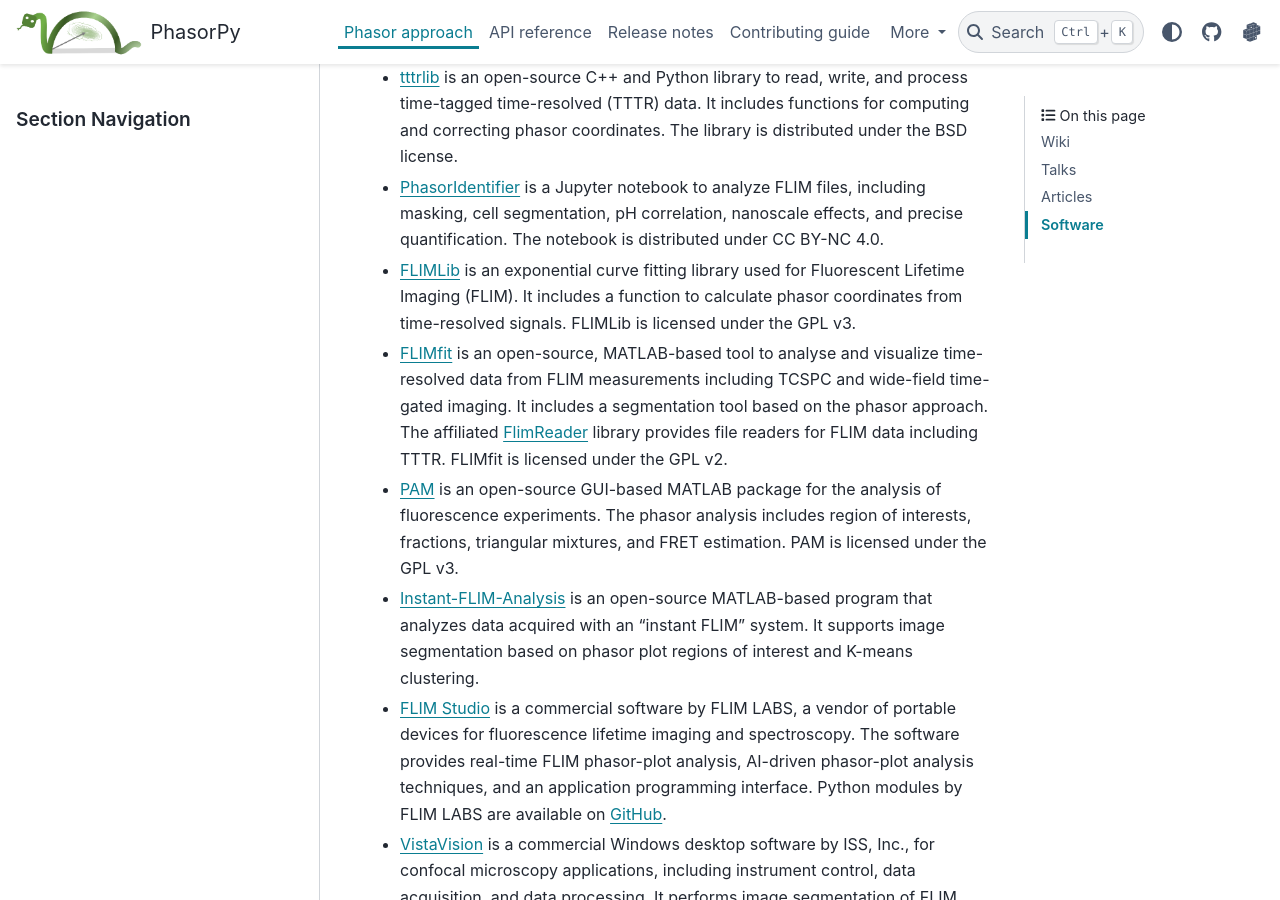
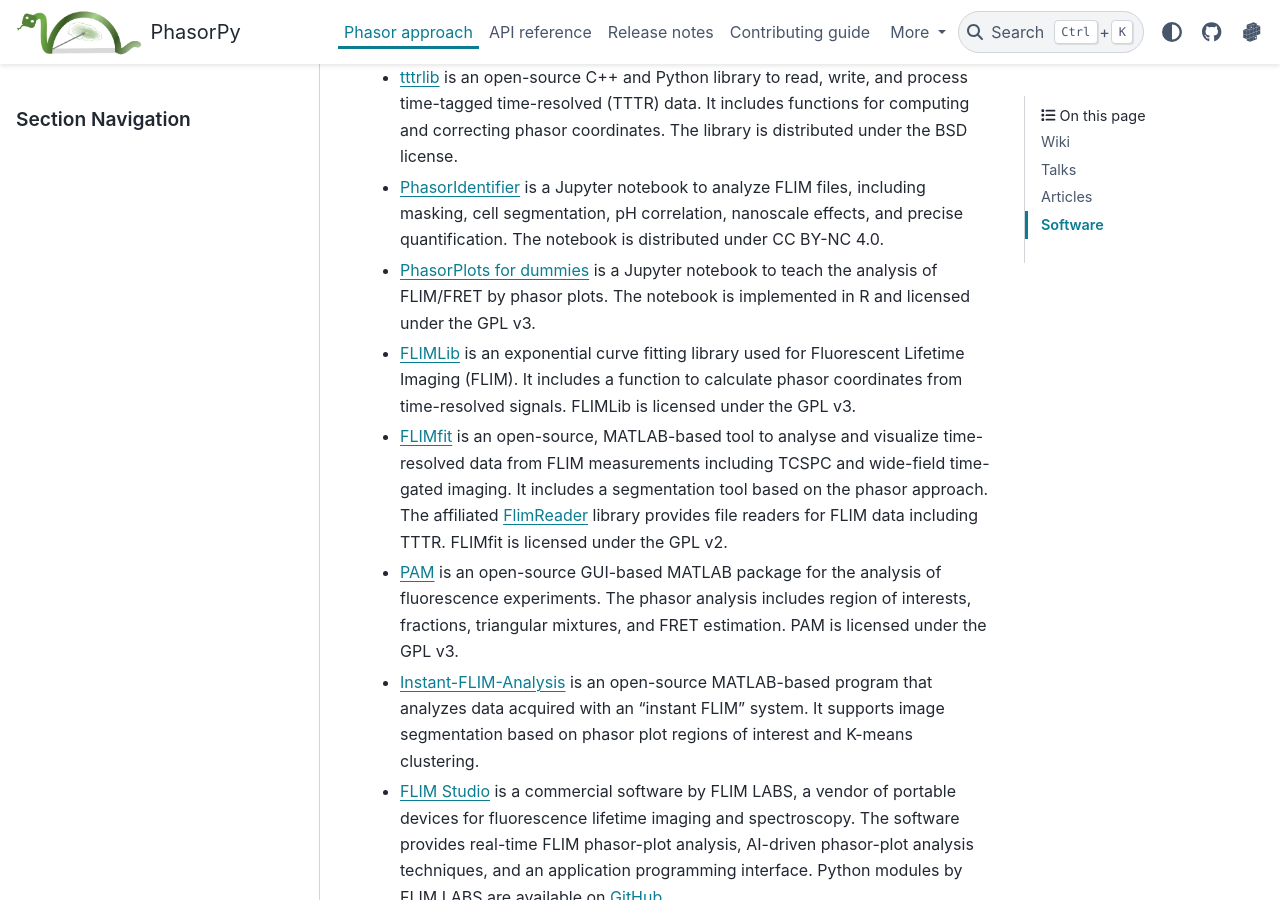
Before and after one commit to phasorpy/phasorpy, a Sphinx documentation site: the page built from docs/phasor_approach.rst, in a window 1280 px wide and 900 px high, scrolled down 2843 px. Built offline with Sphinx 7.4.7 and the PyData theme 0.15.4, drawn with Linux system fonts in a browser that asks for light colours; pages that are not in the unit, such as notebooks, are missing from menus.

Commit message:
Mention PhasorPlots for dummies (#140)

```diff
--- a/docs/phasor_approach.rst
+++ b/docs/phasor_approach.rst
@@ -214,6 +214,13 @@
   segmentation, pH correlation, nanoscale effects, and precise quantification.
   The notebook is distributed under CC BY-NC 4.0.
 
+-
+  .. _phasorplots_for_dummies:
+
+  `PhasorPlots for dummies <https://github.com/Jalink-lab/phasor-plots>`_
+  is a Jupyter notebook to teach the analysis of FLIM/FRET by phasor plots.
+  The notebook is implemented in R and licensed under the GPL v3.
+
 - `FLIMLib <https://flimlib.github.io>`_ is an exponential curve fitting
   library used for Fluorescent Lifetime Imaging (FLIM). It includes a function
   to calculate phasor coordinates from time-resolved signals.
```
